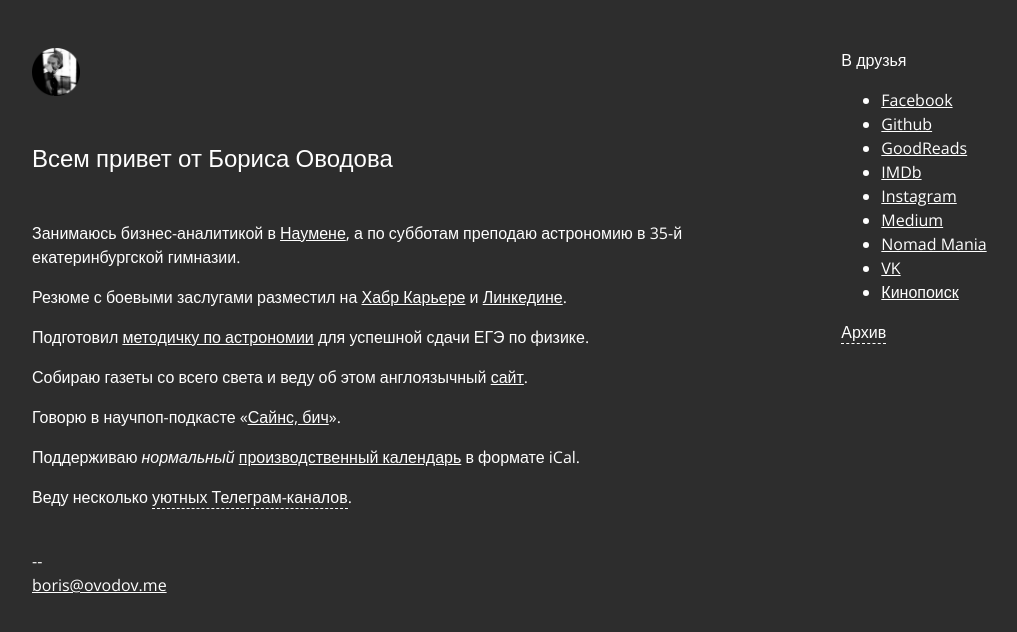
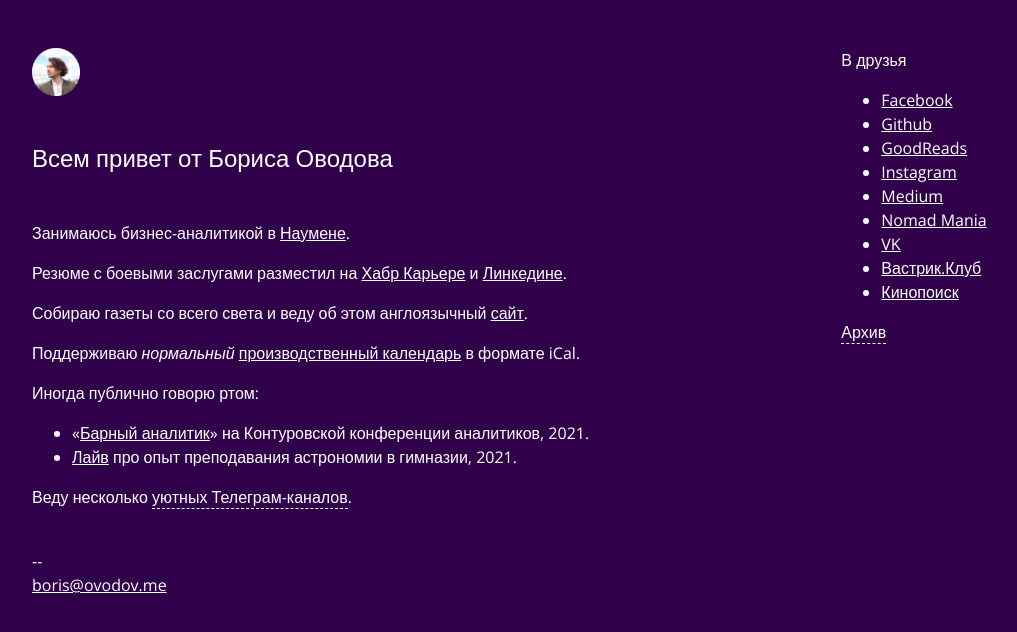
Before and after one commit to borisovodov/ovodovme, a Flask app: page / in a window 1280 px wide. Shown: the top 632 px of the page, without its empty margins (16-1033 px from the left). Run offline with Flask 2, Linux system fonts and the light colour scheme; some libraries are stand-ins or nearby versions.

Commit message:
Минорное обновление.

```diff
--- a/static/style.css
+++ b/static/style.css
@@ -1,6 +1,6 @@
 body {
     font-family: 'Open Sans', sans-serif;
-    background-color: #2d2d2d;
+    background-color: #31004a;
     color: #ffffff;
 }
 
--- a/templates/index.html
+++ b/templates/index.html
@@ -36,12 +36,15 @@
 					<h1>Всем привет от Бориса Оводова</h1>
 				</div>
 				<div class="mt-5">
-					<p>Занимаюсь бизнес-аналитикой в <a href="https://www.naumen.ru/">Наумене</a>, а по субботам преподаю астрономию в <nobr>35-й</nobr> екатеринбургской гимназии.</p>
+					<p>Занимаюсь бизнес-аналитикой в <a href="https://www.naumen.ru/">Наумене</a>.</p>
 					<p>Резюме с боевыми заслугами разместил на <a href="https://career.habr.com/borisovodov">Хабр Карьере</a> и <a href="https://www.linkedin.com/in/borisovodov/">Линкедине</a>.</p>
-					<p>Подготовил <a href="{{ url_for('astroege') }}">методичку по астрономии</a> для успешной сдачи ЕГЭ по физике.</p>
 					<p>Собираю газеты со всего света и веду об этом англоязычный <a href="https://papersaround.com/">сайт</a>.</p>
-					<p>Говорю в научпоп-подкасте «<a href="https://anchor.fm/sciencebitch">Сайнс, бич</a>».</p>
 					<p>Поддерживаю <i>нормальный</i> <a href="{{ url_for('trud') }}">производственный календарь</a> в формате iCal.</p>
+					<p>Иногда публично говорю ртом:</p>
+					<ul>
+						<li>«<a href="https://www.youtube.com/watch?v=EeYlr0wJWn4&t=18684s">Барный аналитик</a>» на Контуровской конференции аналитиков, 2021.</li>
+						<li><a href="https://www.instagram.com/tv/CTXZGWCj6zX/">Лайв</a> про опыт преподавания астрономии в гимназии, 2021.</li>
+					</ul>
 					<p>Веду несколько <a class="dashedlink" data-toggle="collapse" href="#tg">уютных Телеграм-каналов</a>.</p>
 					<div id="tg" class="collapse">
 						<ul>
@@ -49,7 +52,6 @@
 							<li><a href="https://t.me/toiletnotes">Туалетные записки</a> — главный мессенджер этого мира.</li>
 						</ul>
 					</div>
-					<!--<p>Фиксирую жизненный опыт в <a href="https://notes.ovodov.me">записках</a>.</p>-->
 				</div>
 			</div>
 			<div class="col-lg-1"></div>
@@ -60,11 +62,11 @@
 							<li><a href="https://www.facebook.com/borisovodov">Facebook</a></li>
 							<li><a href="https://github.com/borisovodov">Github</a></li>
 							<li><a href="https://www.goodreads.com/borisovodov">GoodReads</a></li>
-							<li><a href="https://www.imdb.com/user/ur105749044/">IMDb</a></li>
 							<li><a href="https://www.instagram.com/ovodovboris/">Instagram</a></li>
 							<li><a href="https://medium.com/@borisovodov">Medium</a></li>
 							<li><a href="https://nomadmania.com/profile/21540">Nomad Mania</a></li>
 							<li><a href="https://vk.com/borisovodov">VK</a></li>
+							<li><a href="https://vas3k.club/user/borisovodov/">Вастрик.Клуб</a></li>
 							<li><a href="https://mykp.ru/borisovodov">Кинопоиск</a></li>
 						</ul>
 				</div>
@@ -73,6 +75,8 @@
 					<p>
 						<div id="archive" class="collapse">
 							<ul>
+								<li>Рассказывал истории в научпоп-подкасте «<a href="https://anchor.fm/sciencebitch">Сайнс, бич</a>».</li>
+								<li>Подготовил <a href="{{ url_for('astroege') }}">методичку по астрономии</a> для успешной сдачи ЕГЭ по физике.</li>
 								<li>Писал статьи в <a href="https://vk.com/revmus">revmus</a>.</li>
 								<li>Разработал <a href="https://www.dropbox.com/s/owx6ddrix3gepcj/%D0%9C%D0%B5%D1%82%D0%BE%D0%B4%D0%B8%D1%87%D0%B5%D1%81%D0%BA%D0%BE%D0%B5%20%D0%BF%D0%BE%D1%81%D0%BE%D0%B1%D0%B8%D0%B5%20Quantum%20GIS.zip?dl=0">методичку</a> для обучения студентов основам работы в ГИС.</li>
 								<li>Играл в <a href="https://cybico.bandcamp.com/music">КYБ и Ко</a>.</li>
```
Also changed, not shown: static/avatar.png.
